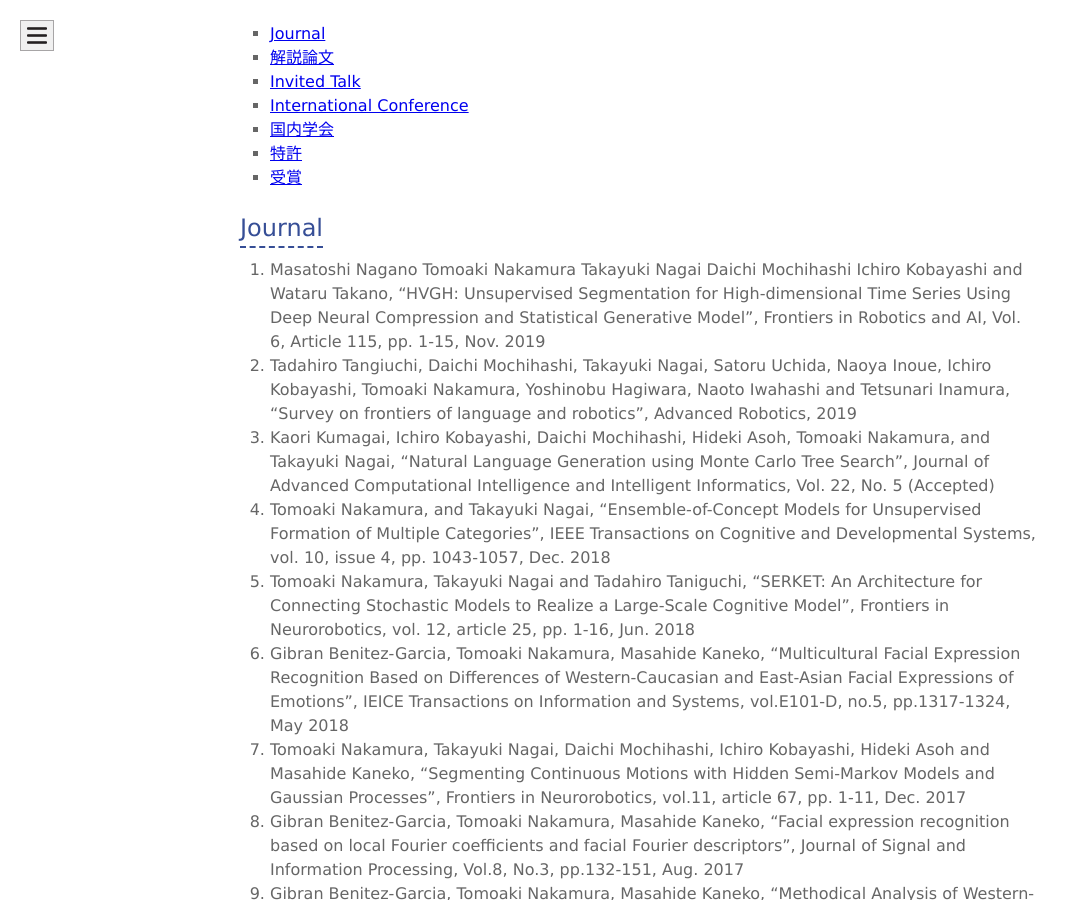
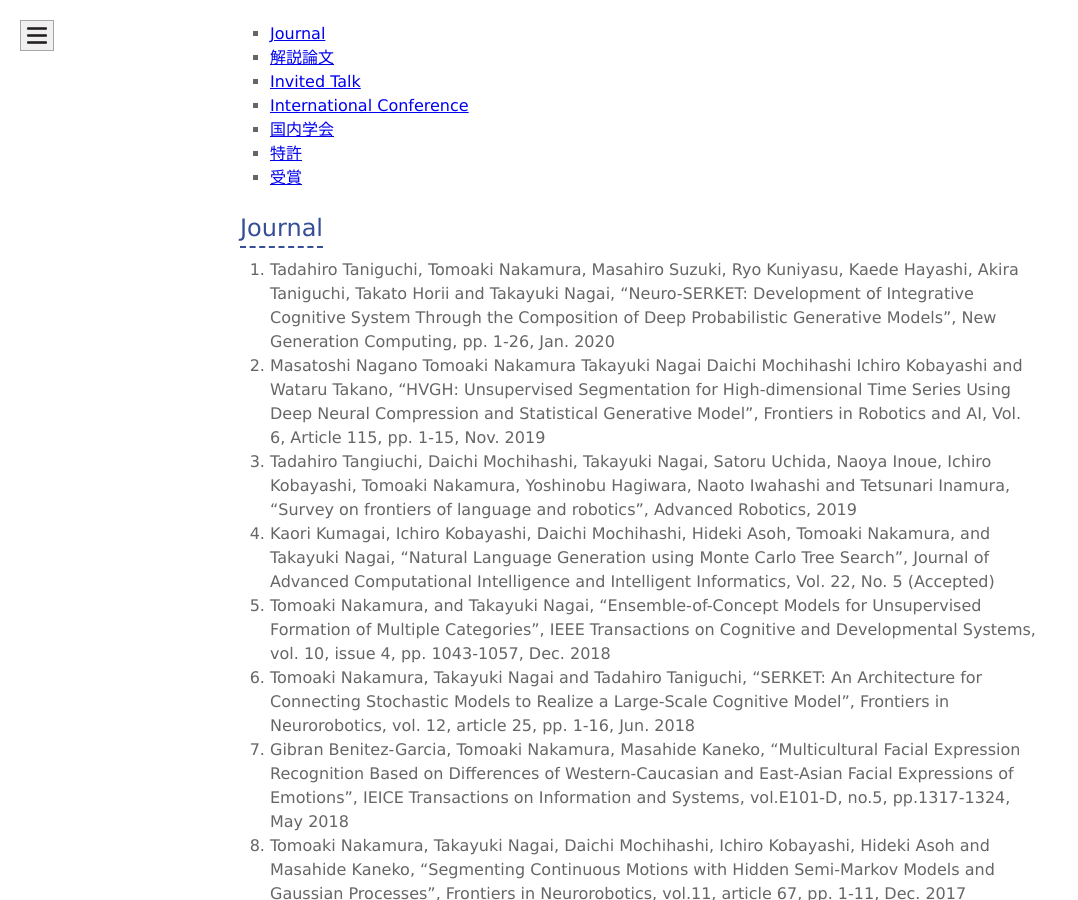
Before and after one commit to naka-lab/naka-lab.github.io, a Jekyll site: the page built from subpages/pub.md, in a window 1280 px wide and 900 px high, scrolled down 623 px. Shown: the whole window, without its empty margins (0-1078 px from the left). Built offline with Jekyll 4.4.1, drawn with Linux system fonts in a browser that asks for light colours.

Commit message:
Update pub.md

```diff
--- a/subpages/pub.md
+++ b/subpages/pub.md
@@ -15,6 +15,7 @@ layout: default
 
 
 ## Journal
+1. Tadahiro Taniguchi, Tomoaki Nakamura, Masahiro Suzuki, Ryo Kuniyasu, Kaede Hayashi, Akira Taniguchi, Takato Horii and Takayuki Nagai, "Neuro-SERKET: Development of Integrative Cognitive System Through the Composition of Deep Probabilistic Generative Models", New Generation Computing, pp. 1-26, Jan. 2020
 1. Masatoshi Nagano Tomoaki Nakamura Takayuki Nagai Daichi Mochihashi Ichiro Kobayashi and Wataru Takano, "HVGH: Unsupervised Segmentation for High-dimensional Time Series Using Deep Neural Compression and Statistical Generative Model", Frontiers in Robotics and AI, Vol. 6, Article 115, pp. 1-15, Nov. 2019
 1. Tadahiro Tangiuchi, Daichi Mochihashi, Takayuki Nagai, Satoru Uchida, Naoya Inoue, Ichiro Kobayashi, Tomoaki Nakamura, Yoshinobu Hagiwara, Naoto Iwahashi and Tetsunari Inamura, "Survey on frontiers of language and robotics", Advanced Robotics, 2019
 1. Kaori Kumagai, Ichiro Kobayashi, Daichi Mochihashi, Hideki Asoh, Tomoaki Nakamura, and Takayuki Nagai, "Natural Language Generation using Monte Carlo Tree Search",  Journal of Advanced Computational Intelligence and Intelligent Informatics,  Vol. 22, No. 5 (Accepted)
```
